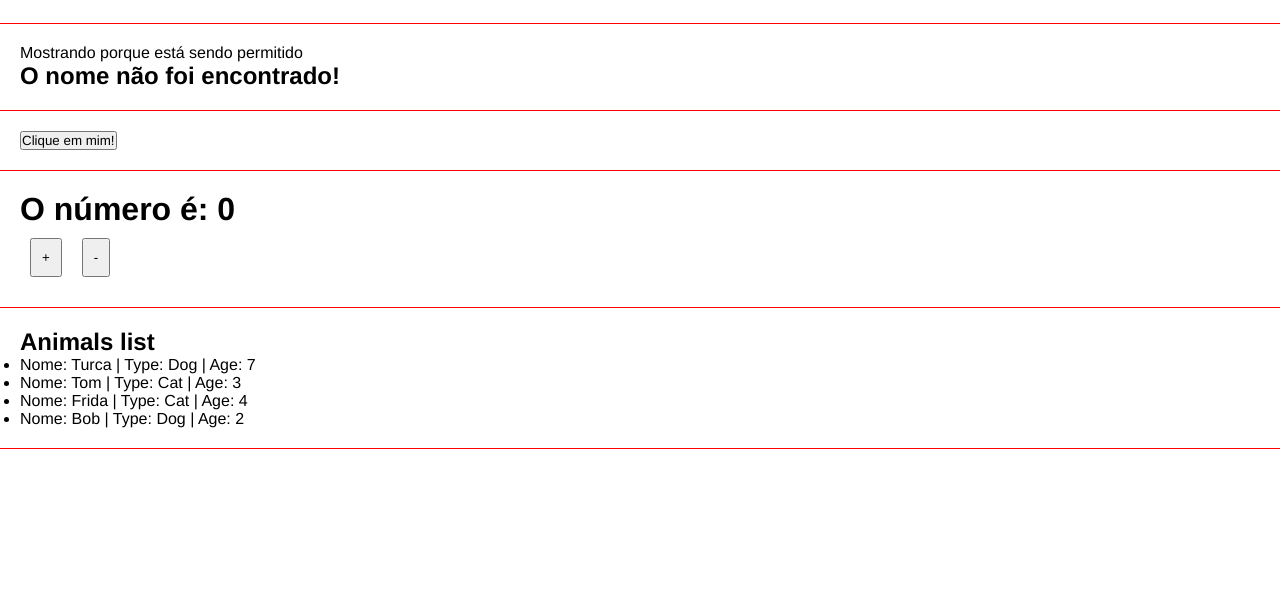
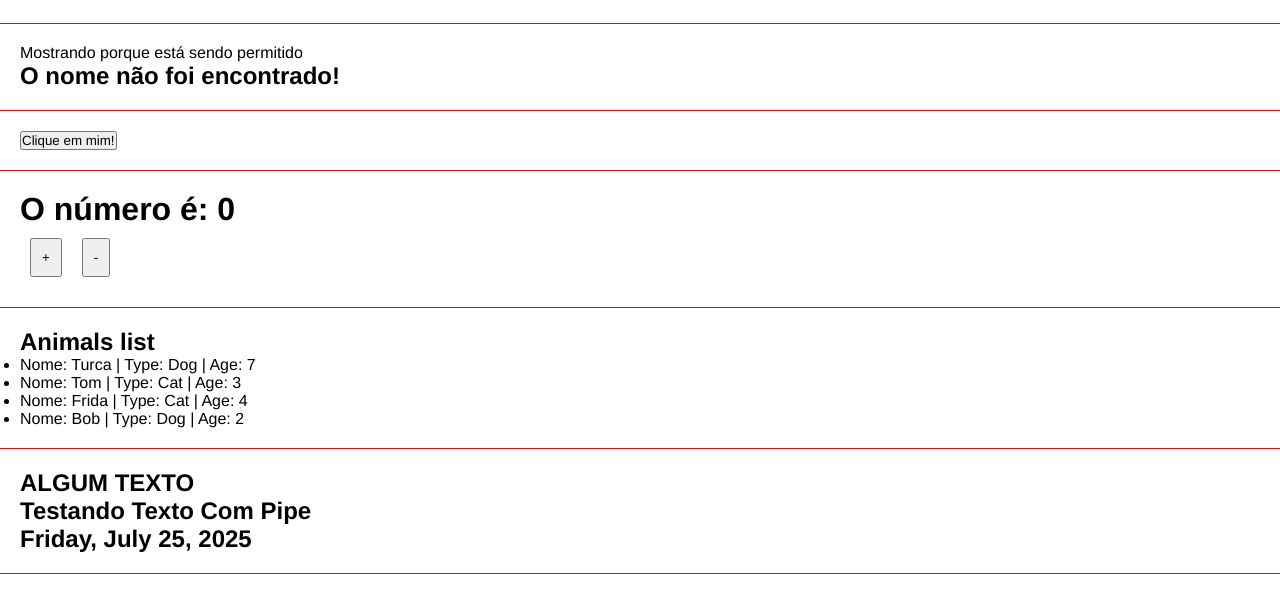
Before and after one commit to MartiniLeandro/Angular_Estudos, an Angular app: page / in a window 1280 px wide. Shown: the part 546-1136 px from the top of the page. Built offline with nearby package versions, Linux system fonts and the light colour scheme.

Commit message:
utilizando pipes

```diff
--- a/src/app/app.html
+++ b/src/app/app.html
@@ -6,3 +6,4 @@
 <app-eventos></app-eventos>
 <app-emitter></app-emitter>
 <app-list-hander></app-list-hander>
+<app-pipe-operator></app-pipe-operator>
--- a/src/app/app.ts
+++ b/src/app/app.ts
@@ -6,10 +6,11 @@ import { IfRender } from './components/if-render/if-render';
 import { Eventos } from "./components/eventos/eventos";
 import { Emitter } from './components/emitter/emitter';
 import { ListHander } from "./components/list-hander/list-hander";
+import { PipeOperator } from "./components/pipe-operator/pipe-operator";
 
 @Component({
   selector: 'app-root',
-  imports: [FirstComponent, ParentData, Directives, IfRender, Eventos, Emitter, ListHander],
+  imports: [FirstComponent, ParentData, Directives, IfRender, Eventos, Emitter, ListHander, PipeOperator],
   templateUrl: './app.html',
   styleUrl: './app.css'
 })
--- /dev/null
+++ b/src/app/components/pipe-operator/pipe-operator.html
@@ -0,0 +1,5 @@
+<div class="class">
+    <h2>{{"algum texto" | uppercase }}</h2>
+    <h2>{{someText | titlecase }}</h2>
+    <h2>{{date | date: "fullDate"}}</h2>
+</div>
--- /dev/null
+++ b/src/app/components/pipe-operator/pipe-operator.ts
@@ -0,0 +1,13 @@
+import { Component } from '@angular/core';
+import { CommonModule } from '@angular/common';
+
+@Component({
+  selector: 'app-pipe-operator',
+  imports: [CommonModule],
+  templateUrl: './pipe-operator.html',
+  styleUrl: './pipe-operator.css'
+})
+export class PipeOperator {
+  someText = "TESTANDO TEXTO COM PIPE";
+  date = new Date();
+}
```
Also changed, not shown: src/app/components/pipe-operator/pipe-operator.css (added), 1 other file (tests, documents, lock files or other folders).
